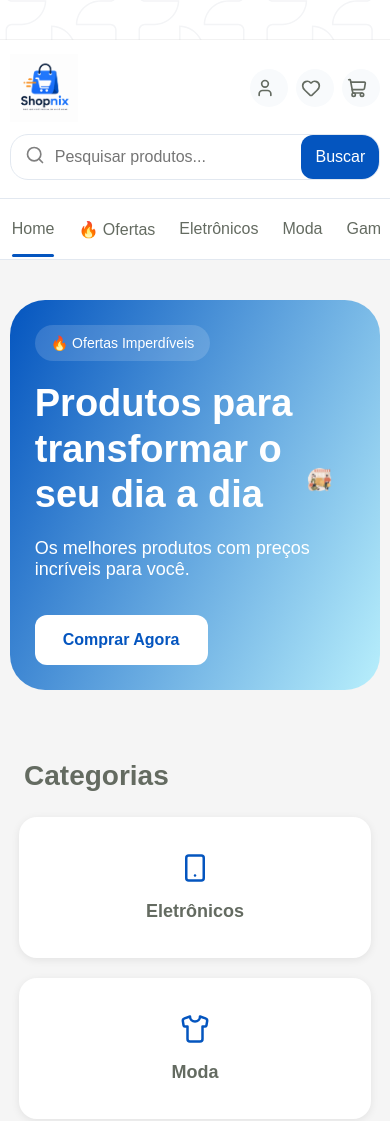
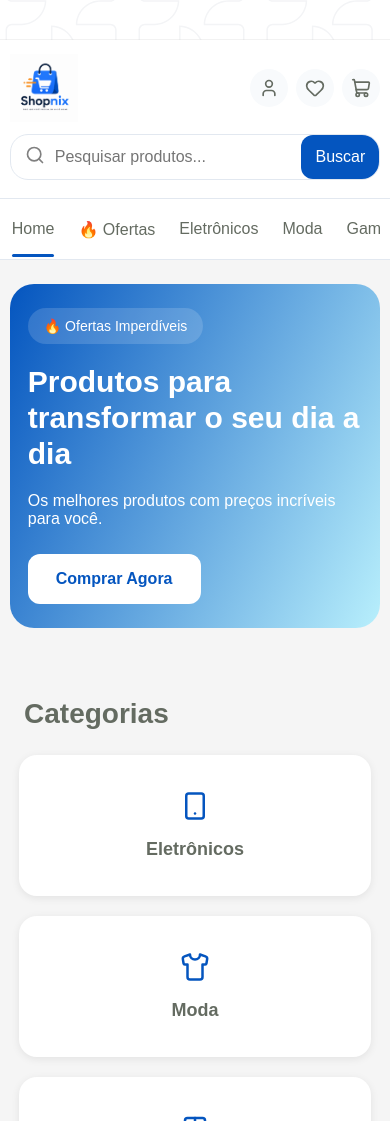
Before and after one commit to iTankull/Marketplace, a website: page index.html in a window 390 px wide. Shown: the top 1121 px of the page. Drawn offline with nearby package versions, Linux system fonts and the light colour scheme.

Commit message:
Responsive Design

```diff
--- a/css/layout/header.css
+++ b/css/layout/header.css
@@ -185,16 +185,24 @@ header .container{
 
         width:42px;
         height:42px;
+        padding:0;
+        gap:0;
         justify-content:center;
+        align-items:center;
         border-radius:50%;
         background:#f8fafc;
         font-size:0;
+        line-height:0;
 
     }
 
     .actions button svg{
 
-        flex:0 0 20px;
+        display:block;
+        flex:0 0 auto;
+        width:20px;
+        height:20px;
+        margin:0;
 
     }
 
--- a/css/layout/hero.css
+++ b/css/layout/hero.css
@@ -68,3 +68,55 @@
 
 
 }
+
+@media (max-width:768px){
+
+    .hero .container{
+
+        padding:28px 22px;
+
+    }
+
+    .hero-content{
+
+        max-width:100%;
+
+    }
+
+    .hero-image{
+
+        display:none;
+
+    }
+
+}
+
+@media (max-width:520px){
+
+    .hero{
+
+        margin-top:24px;
+
+    }
+
+    .hero .container{
+
+        border-radius:24px;
+        padding:24px 18px;
+
+    }
+
+    .hero h1{
+
+        font-size:30px;
+
+    }
+
+    .hero p{
+
+        font-size:16px;
+        margin-bottom:26px;
+
+    }
+
+}
```
